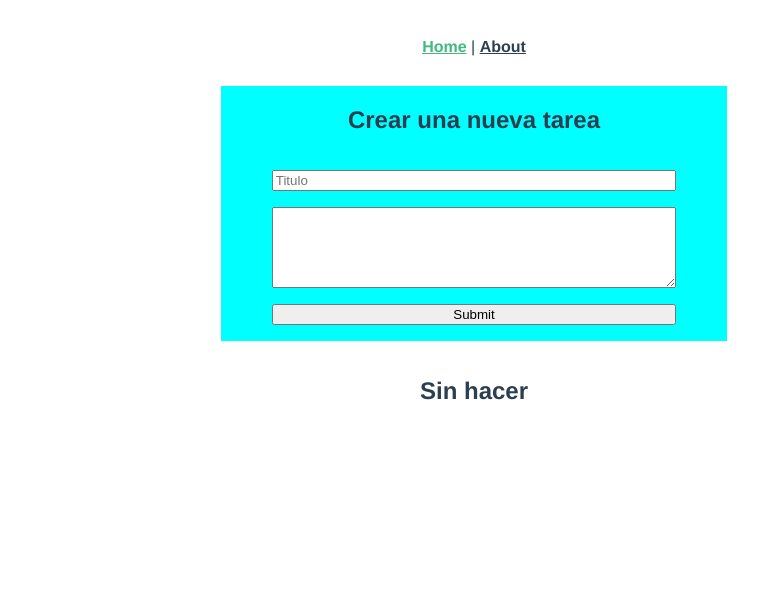
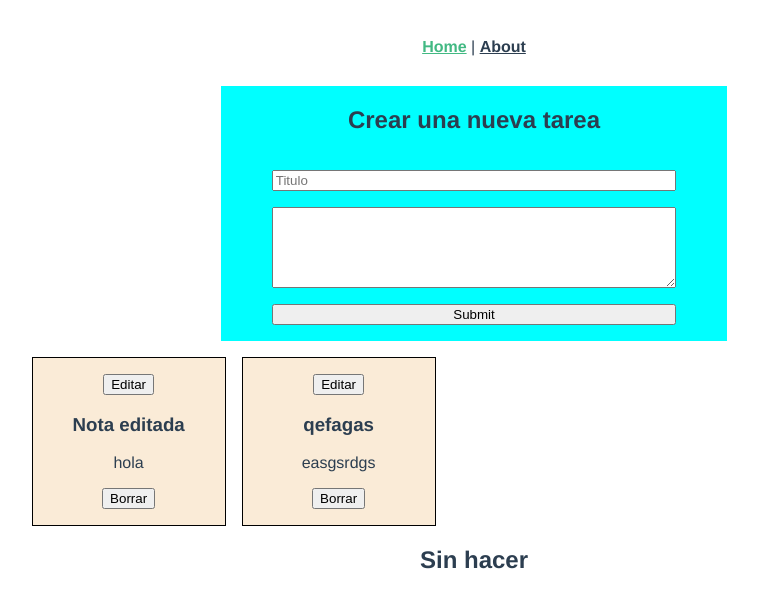
Before and after one commit to xabieria/todolist, a Vue app in the folder todolist/: page / in a window 1280 px wide. Shown: the top 608 px of the page, without its empty margins (166-924 px from the left). Built offline with nearby package versions, Linux system fonts and the light colour scheme; data requests are answered from the project's data file.

Commit message:
get post delete y put

```diff
--- /dev/null
+++ b/todolist/db.json
@@ -0,0 +1,14 @@
+{
+  "nota": [
+    {
+      "titulo": "Nota editada",
+      "nota": "hola",
+      "id": 1
+    },
+    {
+      "titulo": "qefagas",
+      "nota": "easgsrdgs",
+      "id": 2
+    }
+  ]
+}
--- a/todolist/package.json
+++ b/todolist/package.json
@@ -8,7 +8,9 @@
     "lint": "vue-cli-service lint"
   },
   "dependencies": {
+    "axios": "^1.3.6",
     "core-js": "^3.8.3",
+    "json-server": "^0.17.3",
     "vue": "^3.2.13",
     "vue-router": "^4.0.3"
   },
--- a/todolist/src/components/CrearComponent.vue
+++ b/todolist/src/components/CrearComponent.vue
@@ -6,15 +6,23 @@
         <div class="formulario">
             <input v-model="titulos" type="text" placeholder="Titulo">
             <textarea v-model="notas" name="" id="" cols="10" rows="5"></textarea>
-            <input type="submit" @click="enviar">
+            <input type="submit" @click="upNotes">
         </div>
     </div>
 
     <div class="sinHacer">
-        <div v-for="(tituloNota, index)  in tituloNotas" :key="index" class="notas" >
-            <h3>{{  tituloNota.titulo }}</h3>
-            <p>{{ tituloNota.nota}}</p>
+        <div v-for="datoJson in datosJson" :key="datoJson.id" class="notas">
+            <button @click="editNotes(datoJson.id)">Editar</button>
+            <h3>{{  datoJson.titulo }}</h3>
+            <p>{{ datoJson.nota}}</p>
+            <button @click="deleteNotes(datoJson.id)">Borrar</button>
         </div>
+    </div>
+
+    <div class="editar" v-show="mostrar">
+        <input type="text" v-model="editarTitulo" placeholder="titulo nuevo">
+        <input type="text" v-model="editarNota" placeholder="Nota nuevo">
+        <button @click="saveEditNotes">Editar</button>
     </div>
 
 
@@ -23,19 +31,57 @@
 </template>
 <script setup>
     import { ref } from 'vue';
+    import axios from 'axios'
 
     const titulos = ref("")
     const notas = ref("")
-    const tituloNotas = ref([])
+    const datosJson = ref("")
+    let mostrar = ref(false)
+    const idTask = ref("")
+    const editarTitulo = ref("")
+    const editarNota = ref("")
 
-    function enviar(){
-        tituloNotas.value.push({
-            titulo: titulos.value,
-            nota: notas.value,
+    const getNotes = async () => {
+        try {
+            const { data } = await axios.get("http://localhost:3000/nota")
+            datosJson.value = data;
+            console.log(data)
+        } catch (error) {
+            console.log("error")
+        }
+    }
+    getNotes();
+
+    const upNotes = ()=> {
+        axios.post("http://localhost:3000/nota",{
+            "titulo" : titulos.value,
+            "nota" : notas.value
         })
-        titulos.value = ""
-        notas.value = ""
+        location.reload()
     }
+
+    function deleteNotes(id) {
+        axios.delete(`http://localhost:3000/nota/${id}`)
+        location.reload()
+    }
+
+    function editNotes(id){
+        mostrar.value = true
+        idTask.value =  id
+        console.log(idTask.value)
+    }
+
+    function saveEditNotes(){
+        try {
+            axios.put(`http://localhost:3000/nota/${idTask.value}`,{
+                "titulo" : editarTitulo.value,
+                "nota" : editarNota.value
+            })
+        } catch (error) {
+            console.log("error")
+        }
+    }
+
 
 
 
@@ -73,7 +119,9 @@
         border: 1px solid black;
         background-color: antiquewhite;
         width: 12rem;
-        height: 17rem;
+        height: auto;
+        padding-bottom: 1rem;
+        padding-top: 1rem;
     }
 
 </style>
```
Also changed, not shown: 1 other file (tests, documents, lock files or other folders).
